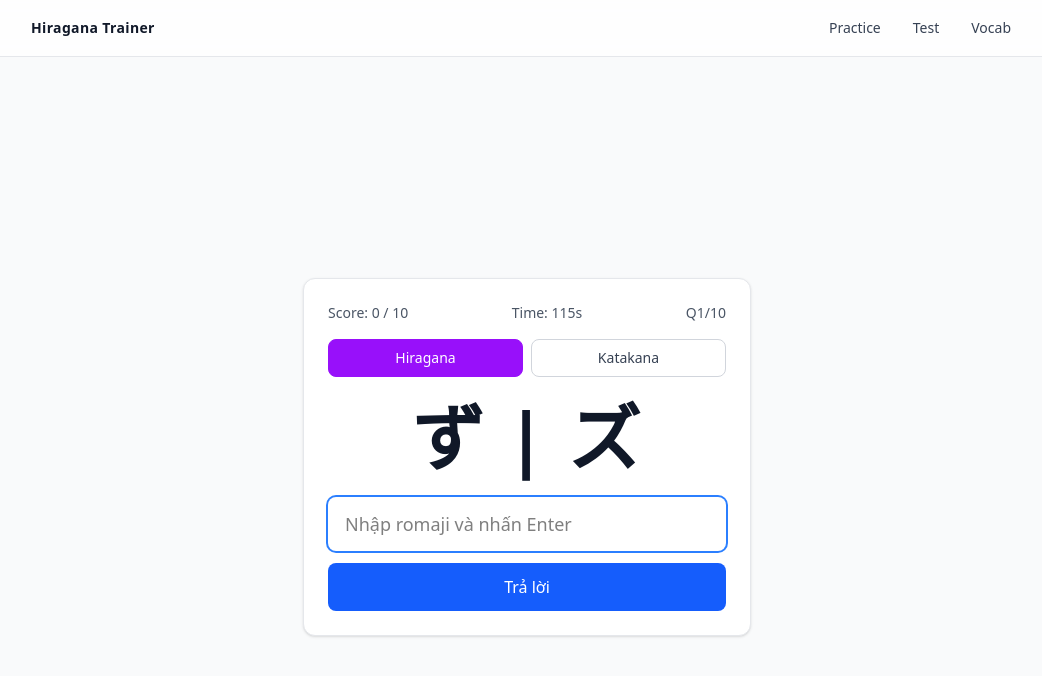
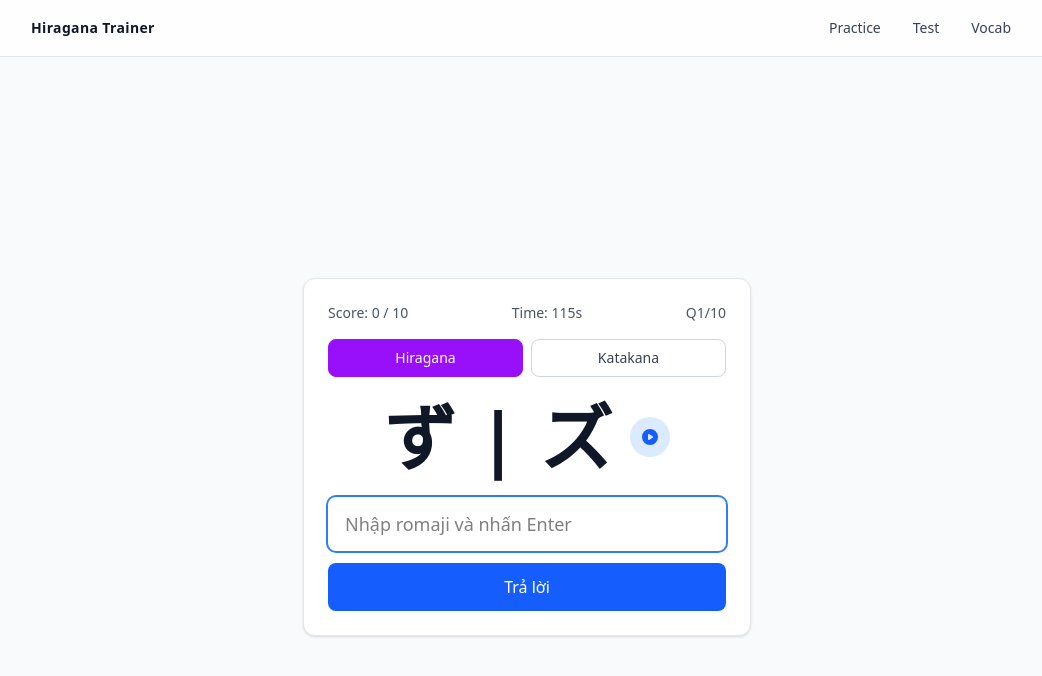
Before and after one commit to ngocquangdang/jp-trainer, a Next.js app: page /test in a window 1280 px wide. Shown: the top 676 px of the page, without its empty margins (113-1155 px from the left). Built offline with nearby package versions, Linux system fonts and the light colour scheme.

Commit message:
update add voice

```diff
--- /dev/null
+++ b/app/components/AudioButton.tsx
@@ -0,0 +1,102 @@
+'use client'
+
+import { useTextToSpeech } from '../hooks/useTextToSpeech'
+
+interface AudioButtonProps {
+  text: string
+  className?: string
+  size?: 'sm' | 'md' | 'lg'
+  showLabel?: boolean
+  lang?: string
+}
+
+export default function AudioButton({
+  text,
+  className = '',
+  size = 'md',
+  showLabel = false,
+  lang = 'ja-JP'
+}: AudioButtonProps) {
+  const { speak, stop, isPlaying, isSupported } = useTextToSpeech({ lang })
+
+  if (!isSupported) {
+    return null // Don't render if not supported
+  }
+
+  const sizeClasses = {
+    sm: 'w-6 h-6',
+    md: 'w-8 h-8',
+    lg: 'w-10 h-10'
+  }
+
+  const iconSizeClasses = {
+    sm: 'w-3 h-3',
+    md: 'w-4 h-4',
+    lg: 'w-5 h-5'
+  }
+
+  const handleClick = () => {
+    if (isPlaying) {
+      stop()
+    } else {
+      speak(text)
+    }
+  }
+
+  return (
+    <button
+      type="button"
+      onClick={handleClick}
+      className={`
+        ${sizeClasses[size]}
+        flex items-center justify-center
+        rounded-full
+        transition-all duration-200
+        focus:outline-none focus:ring-2 focus:ring-offset-2
+        ${isPlaying
+          ? 'bg-red-100 hover:bg-red-200 text-red-600 focus:ring-red-500'
+          : 'bg-blue-100 hover:bg-blue-200 text-blue-600 focus:ring-blue-500'
+        }
+        ${className}
+      `}
+      aria-label={isPlaying ? 'Dừng phát âm' : 'Phát âm'}
+      title={isPlaying ? 'Dừng phát âm' : 'Phát âm'}
+    >
+      {isPlaying ? (
+        // Stop icon
+        <svg
+          className={iconSizeClasses[size]}
+          fill="currentColor"
+          viewBox="0 0 20 20"
+          xmlns="http://www.w3.org/2000/svg"
+        >
+          <path
+            fillRule="evenodd"
+            d="M10 18a8 8 0 100-16 8 8 0 000 16zM8 7a1 1 0 00-1 1v4a1 1 0 102 0V8a1 1 0 00-1-1zm4 0a1 1 0 00-1 1v4a1 1 0 102 0V8a1 1 0 00-1-1z"
+            clipRule="evenodd"
+          />
+        </svg>
+      ) : (
+        // Play icon
+        <svg
+          className={iconSizeClasses[size]}
+          fill="currentColor"
+          viewBox="0 0 20 20"
+          xmlns="http://www.w3.org/2000/svg"
+        >
+          <path
+            fillRule="evenodd"
+            d="M10 18a8 8 0 100-16 8 8 0 000 16zM9.555 7.168A1 1 0 008 8v4a1 1 0 001.555.832l3-2a1 1 0 000-1.664l-3-2z"
+            clipRule="evenodd"
+          />
+        </svg>
+      )}
+
+      {showLabel && (
+        <span className="ml-2 text-sm font-medium">
+          {isPlaying ? 'Dừng' : 'Phát'}
+        </span>
+      )}
+    </button>
+  )
+}
--- a/app/components/Trainer.tsx
+++ b/app/components/Trainer.tsx
@@ -9,6 +9,7 @@ import {
   type KeyboardEvent,
 } from "react";
 import wordsData from "../../src/data/words.json";
+import AudioButton from "./AudioButton";
 
 type WordItem = {
   hiragana: string;
@@ -59,14 +60,20 @@ const Trainer = () => {
 
     return (
       <>
+        <div className="flex items-center justify-center gap-4">
           <div
             id={`panel-${mode}`}
             role="heading"
             aria-level={1}
-          className="text-7xl font-semibold tracking-wide text-gray-900 select-none w-full flex items-center justify-center"
+            className="text-7xl font-semibold tracking-wide text-gray-900 select-none"
             aria-label={mode === "hiragana" ? "Ký tự hiragana" : "Ký tự katakana"}
           >
             {currentWord.hiragana} | {currentWord.kana}
+          </div>
+          <AudioButton
+            text={mode === "hiragana" ? currentWord.hiragana : currentWord.kana}
+            size="lg"
+          />
         </div>
 
         <input
--- /dev/null
+++ b/app/hooks/useTextToSpeech.ts
@@ -0,0 +1,76 @@
+'use client'
+
+import { useCallback, useEffect, useState } from 'react'
+
+interface UseTextToSpeechOptions {
+  lang?: string
+  rate?: number
+  pitch?: number
+  volume?: number
+}
+
+interface UseTextToSpeechReturn {
+  speak: (text: string) => void
+  stop: () => void
+  isPlaying: boolean
+  isSupported: boolean
+}
+
+export const useTextToSpeech = (options: UseTextToSpeechOptions = {}): UseTextToSpeechReturn => {
+  const {
+    lang = 'ja-JP',
+    rate = 0.8,
+    pitch = 1,
+    volume = 0.8
+  } = options
+
+  const [isPlaying, setIsPlaying] = useState<boolean>(false)
+  const [isSupported, setIsSupported] = useState<boolean>(false)
+
+  // Check if speech synthesis is supported
+  useEffect(() => {
+    setIsSupported('speechSynthesis' in window)
+  }, [])
+
+  const speak = useCallback((text: string) => {
+    if (!isSupported || !text.trim()) return
+
+    // Cancel any ongoing speech
+    window.speechSynthesis.cancel()
+
+    const utterance = new SpeechSynthesisUtterance(text)
+    utterance.lang = lang
+    utterance.rate = rate
+    utterance.pitch = pitch
+    utterance.volume = volume
+
+    utterance.onstart = () => setIsPlaying(true)
+    utterance.onend = () => setIsPlaying(false)
+    utterance.onerror = () => setIsPlaying(false)
+
+    window.speechSynthesis.speak(utterance)
+  }, [isSupported, lang, rate, pitch, volume])
+
+  const stop = useCallback(() => {
+    if (!isSupported) return
+
+    window.speechSynthesis.cancel()
+    setIsPlaying(false)
+  }, [isSupported])
+
+  // Cleanup on unmount
+  useEffect(() => {
+    return () => {
+      if (isSupported) {
+        window.speechSynthesis.cancel()
+      }
+    }
+  }, [isSupported])
+
+  return {
+    speak,
+    stop,
+    isPlaying,
+    isSupported
+  }
+}
--- a/app/test/page.tsx
+++ b/app/test/page.tsx
@@ -9,6 +9,7 @@ import {
   type KeyboardEvent,
 } from "react";
 import wordsData from "../../src/data/words.json";
+import AudioButton from "../components/AudioButton";
 
 type WordItem = {
   hiragana: string;
@@ -166,8 +167,11 @@ export default function TestPage() {
           })}
         </div>
 
-        <div className="text-7xl font-semibold tracking-wide text-gray-900 select-none w-full flex items-center justify-center mt-6">
-          {currentWord.hiragana} | {currentWord.kana}
+        <div className="flex items-center justify-center gap-4 mt-6">
+          <div className="text-7xl font-semibold tracking-wide text-gray-900 select-none">
+            {currentWord.hiragana} | {currentWord.kana}
+          </div>
+          <AudioButton text={currentWord.hiragana} size="lg" />
         </div>
 
         <input
```
Also changed, not shown: app/vocab/page.tsx (+98 -58 lines). Lines whose indentation alone changed are shown as unchanged.
